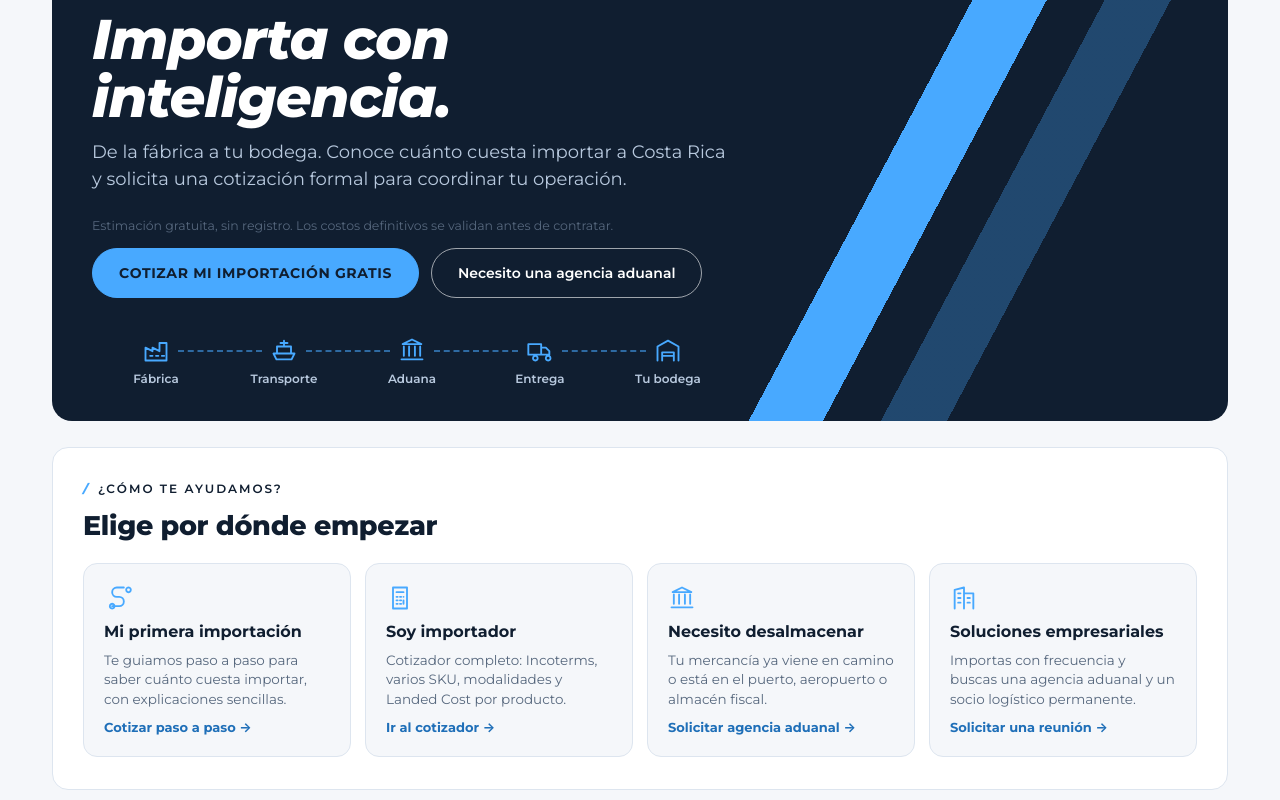
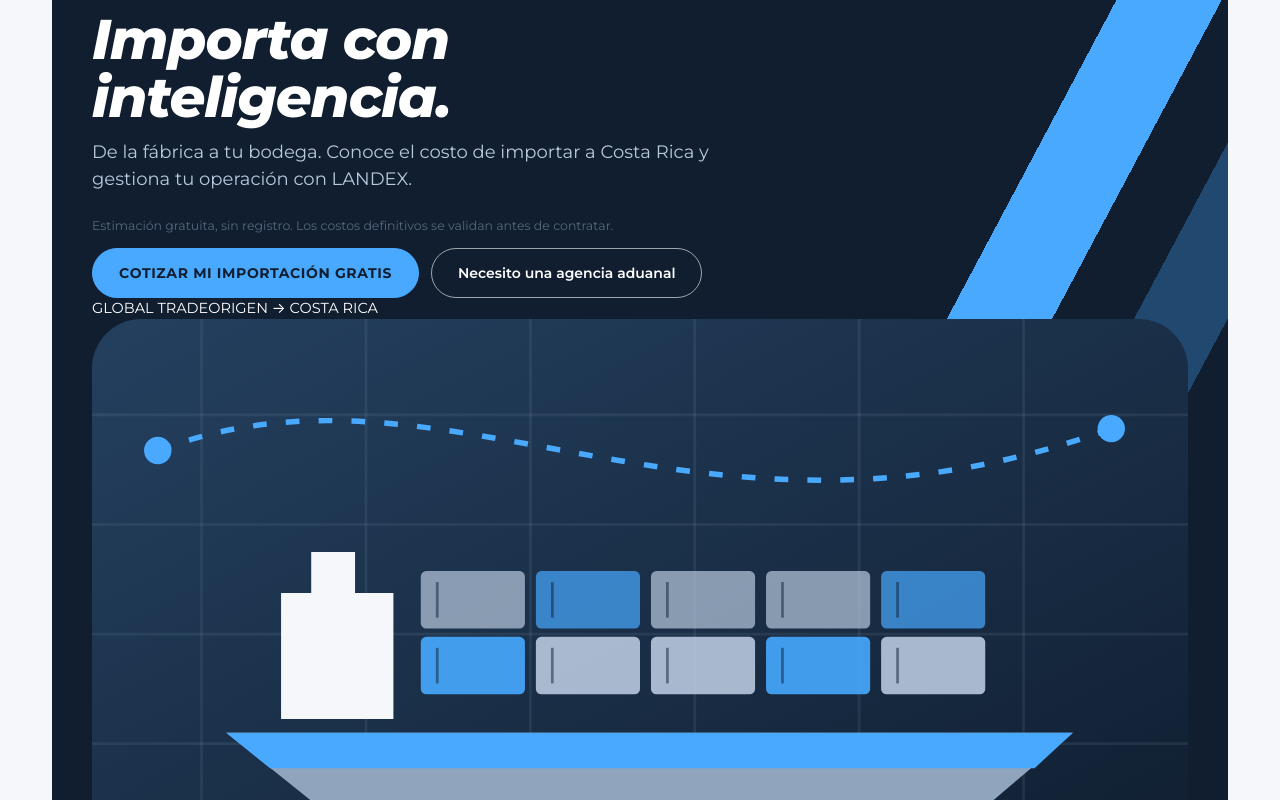
Before and after one commit to alglezramos/importa-facil, a React (Vite) app: page / in a window 1280 px wide. Shown: the part 220-1020 px from the top of the page. Built offline with nearby package versions, Linux system fonts and the light colour scheme.

Commit message:
Refresh commercial homepage with branded logistics illustration and concise hero

```diff
--- a/src/components/Inicio.tsx
+++ b/src/components/Inicio.tsx
@@ -56,13 +56,30 @@ export function Inicio({ onCotizar, onAgencia, onSocios, onGuia }: Props) {
       <section className="portada">
         <div className="portada-texto">
           <span className="sobretitulo">Tu agencia aduanal digital</span>
-          <h2>{MARCA.eslogan}</h2>
-          <p className="bajada">{MARCA.propuesta} Conoce cuánto cuesta importar a Costa Rica y solicita una cotización formal para coordinar tu operación.</p>
+          <h2>Importa con <span>inteligencia.</span></h2>
+          <p className="bajada">De la fábrica a tu bodega. Conoce el costo de importar a Costa Rica y gestiona tu operación con LANDEX.</p>
           <p className="nota portada-nota">Estimación gratuita, sin registro. Los costos definitivos se validan antes de contratar.</p>
           <div className="acciones">
             <button type="button" className="btn primario grande" onClick={() => onCotizar()}>Cotizar mi importación gratis</button>
             <button type="button" className="btn claro grande" onClick={() => onAgencia('desalmacenaje')}>Necesito una agencia aduanal</button>
           </div>
+        </div>
+        <div className="portada-visual">
+          <div className="visual-top"><span>GLOBAL TRADE</span><span>ORIGEN → COSTA RICA</span></div>
+          <svg viewBox="0 0 400 210" role="img" aria-label="Ilustración de un buque de carga en ruta">
+            <defs><linearGradient id="ldx-ocean" x1="0" y1="0" x2="1" y2="1"><stop stopColor="#24405f"/><stop offset="1" stopColor="#101e30"/></linearGradient></defs>
+            <rect width="400" height="210" rx="18" fill="url(#ldx-ocean)"/>
+            {[35,75,115,155,195].map(y=><path key={y} d={`M0 ${y} H400`} stroke="#91a4bd" strokeOpacity=".12"/>)}
+            {[40,100,160,220,280,340].map(x=><path key={x} d={`M${x} 0 V210`} stroke="#91a4bd" strokeOpacity=".12"/>)}
+            <path d="M24 48 C130 8 220 95 372 40" fill="none" stroke="#48a9ff" strokeWidth="2" strokeDasharray="5 7"/>
+            <circle cx="24" cy="48" r="5" fill="#48a9ff"/><circle cx="372" cy="40" r="5" fill="#48a9ff"/>
+            <path d="M49 151 H358 L325 179 H84 Z" fill="#91a4bd"/>
+            <path d="M49 151 H358 L344 164 H65 Z" fill="#48a9ff"/>
+            <path d="M69 146 V100 H110 V146 M80 100 V85 H96 V100" fill="#f5f7fa"/>
+            {Array.from({length:10},(_,i)=><g key={i}><rect x={120+(i%5)*42} y={i<5?116:92} width="38" height="21" rx="2" fill={i%3===0?'#48a9ff':'#b8c9de'} opacity={i<5?'.9':'.7'}/><path d={`M${126+(i%5)*42} ${i<5?120:96} v13`} stroke="#101e30" strokeOpacity=".5"/></g>)}
+            <path d="M20 189 Q60 181 100 189 T180 189 T260 189 T340 189 T420 189" fill="none" stroke="#48a9ff" strokeOpacity=".7"/>
+          </svg>
+          <div className="visual-bottom"><div><span>Planificación</span><b>Landed Cost</b></div><div><span>Coordinación</span><b>Puerta a puerta</b></div></div>
         </div>
         <ol className="portada-ruta" aria-label="De la fábrica a tu bodega">
           {[['fabrica', 'Fábrica'], ['barco', 'Transporte'], ['aduana', 'Aduana'], ['camion', 'Entrega'], ['bodega', 'Tu bodega']].map(([i, t]) => (
@@ -73,7 +90,7 @@ export function Inicio({ onCotizar, onAgencia, onSocios, onGuia }: Props) {
 
       <section className="bloque">
         <span className="etiqueta">¿Cómo te ayudamos?</span>
-        <h2>Elige por dónde empezar</h2>
+        <h2>Tu importación empieza aquí.</h2>
         <div className="entradas">
           <button type="button" className="entrada" onClick={() => onCotizar('guiado')}>
             <Icono n="ruta" /><b>Mi primera importación</b><span>Te guiamos paso a paso para saber cuánto cuesta importar, con explicaciones sencillas.</span><em>Cotizar paso a paso →</em>
```
